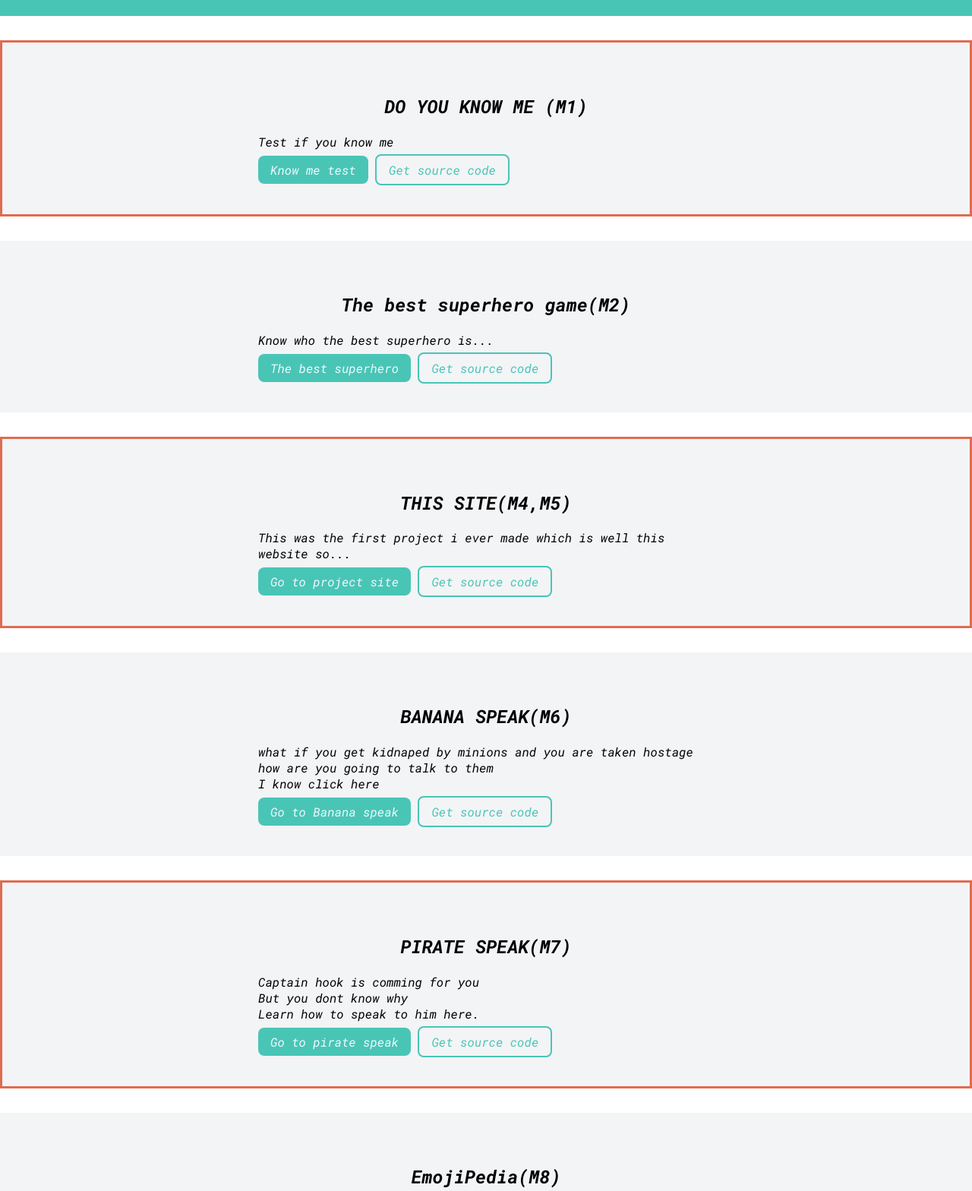
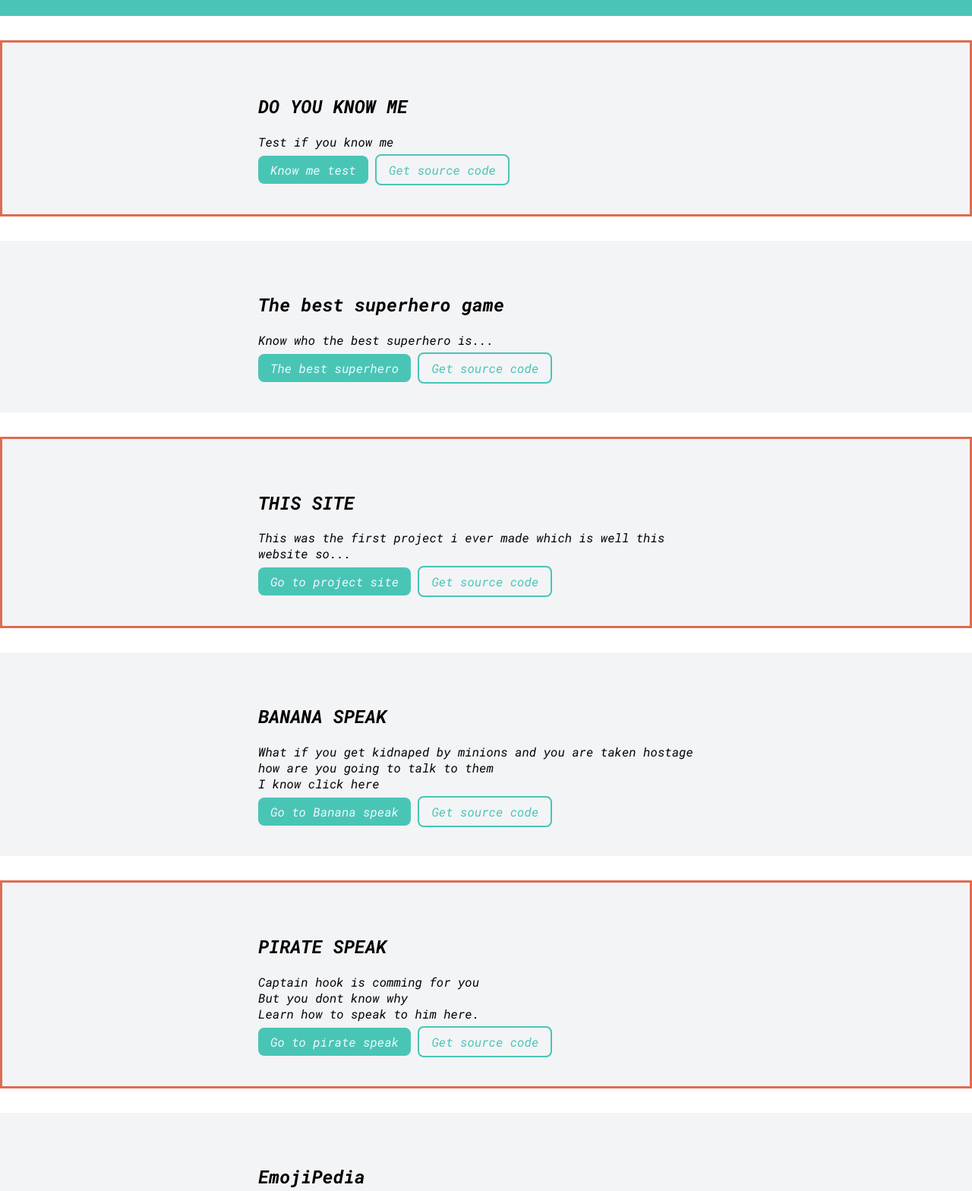
Before and after one commit to Vishz07/Neog-camp-Component-Library, a plain HTML site: page Portfolio.html in a window 1280 px wide. Shown: the part 85-1653 px from the top of the page at 76% size. Drawn offline with Linux system fonts and the light colour scheme.

Commit message:
css update

```diff
--- a/Portfolio.html
+++ b/Portfolio.html
@@ -29,7 +29,7 @@
 
   <section class="sec-bor section ow portfolio-sections">
     <div class="container container-center">
-    <h1>DO YOU KNOW ME (M1)</h1>
+    <h1>DO YOU KNOW ME </h1>
     <p>Test if you know me </p>
       <a target="_blank" href="https://replit.com/@anandnair234440/Do-you-know-anand?embed=1&output=1" class="link-primary links link-align">Know me test</a>
       <a target="_blank" href="https://replit.com/@anandnair234440/Do-you-know-anand#index.js" class="link-secondary links link-align">Get source code</a>
@@ -38,7 +38,7 @@
 
   <section class="section ow portfolio-sections">
     <div class="container container-center">
-    <h1>The best superhero game(M2)</h1>
+    <h1>The best superhero game</h1>
     <p>Know who the best superhero is...</p>
       <a target="_blank" href="https://replit.com/@anandnair234440/Which-Superhero-do-you-know-more?embed=1&output=1" class="link-primary links link-align">The best superhero</a>
       <a target="_blank" href="https://replit.com/@anandnair234440/Which-Superhero-do-you-know-more#index.js" class="link-secondary links link-align">Get source code</a>
@@ -47,7 +47,7 @@
 
   <section class="sec-bor section ow portfolio-sections">
     <div class="container container-center">
-    <h1>THIS SITE(M4,M5)</h1>
+    <h1>THIS SITE</h1>
     <p>This was the first project i ever made which is well this website so...</p>
       <a target="_blank" href="https://vishzinfo.netlify.app/" class="link-primary links link-align">Go to project site</a>
       <a target="_blank" href="https://github.com/Vishz07/Neog-camp-Project-website" class="link-secondary links link-align">Get source code</a>
@@ -55,8 +55,8 @@
   </section>
   <section class="section ow portfolio-sections">
     <div class="container container-center">
-    <h1>BANANA SPEAK(M6)</h1>
-    <p>what if you get kidnaped by minions and you are taken hostage <br> how are you going to talk to them <br> I know click here</p>
+    <h1>BANANA SPEAK</h1>
+    <p>What if you get kidnaped by minions and you are taken hostage <br> how are you going to talk to them <br> I know click here</p>
     <a target="_blank" href="https://bananavishz.netlify.app/" class="link-primary links link-align">Go to Banana speak</a>
       <a target="_blank" href="https://github.com/Vishz07/Neogcamp-Banana-Speak" class="link-secondary links link-align">Get source code</a>
 
@@ -64,7 +64,7 @@
   </section>
   <section class="sec-bor section ow portfolio-sections">
     <div class="container container-center">
-    <h1>PIRATE SPEAK(M7)</h1>
+    <h1>PIRATE SPEAK</h1>
     <p>Captain hook is comming for you <br> But you dont know why <br> Learn how to speak to him here.</p>
     <a target="_blank" href="https://learnpirate.netlify.app/" class="link-primary links link-align">Go to pirate speak</a>
       <a target="_blank" href="https://github.com/Vishz07/VIshz-Eye-of-the-sea" class="link-secondary links link-align">Get source code</a>
@@ -74,7 +74,7 @@
 </section>
 <section class="section ow portfolio-sections">
   <div class="container container-center">
-  <h1>EmojiPedia(M8)</h1>
+  <h1>EmojiPedia</h1>
   <p>Want to learn emojis <br> Dont worry i got you<br>Go to Emojipedia and learn emojis</p>
   <a target="_blank" href="https://csb-7mp3oh.netlify.app/" class="link-primary links link-align">Go to EmojiPedia</a>
     <a target="_blank" href="https://github.com/Vishz07/EmojipediaV1" class="link-secondary links link-align">Get source code</a>
@@ -84,7 +84,7 @@
 </section>
 <section class="sec-bor section ow portfolio-sections">
   <div class="container container-center">
-  <h1>Goodbooks(M9)</h1>
+  <h1>Goodbooks</h1>
   <p>Here are some of the books that i have read <br> <br>Go to Goodbooks</p>
   <a target="_blank" href="https://csb-fb99hw.netlify.app/" class="link-primary links link-align">Go to Goodbooks</a>
     <a target="_blank" href="https://github.com/Vishz07/Goodbooks-V1" class="link-secondary links link-align">Get source code</a>
--- a/Styles.css
+++ b/Styles.css
@@ -106,7 +106,7 @@ text-align:center;
 }
 
 .section h1{
-  text-align: center;
+
 
 }
 .section{
```
